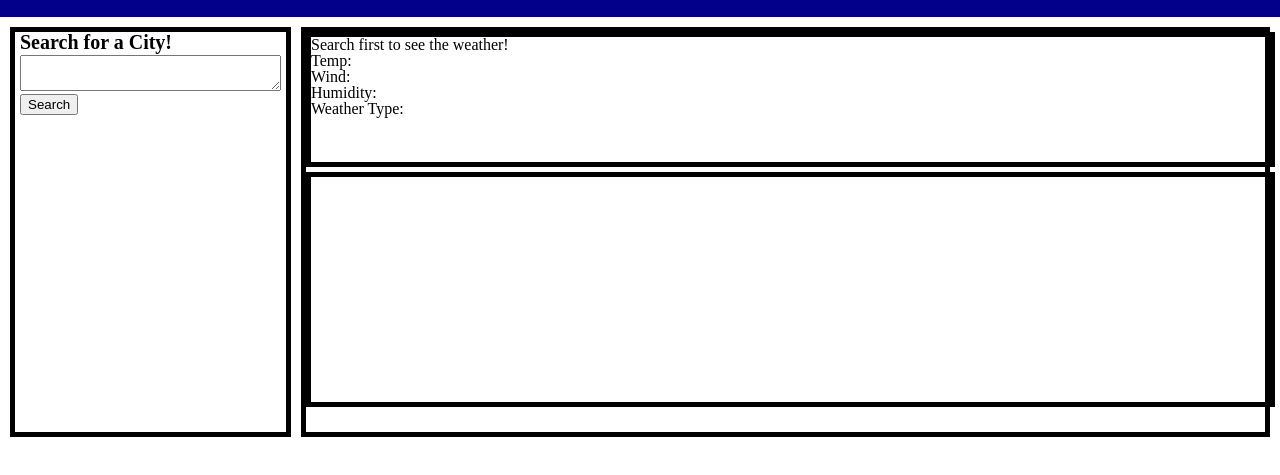
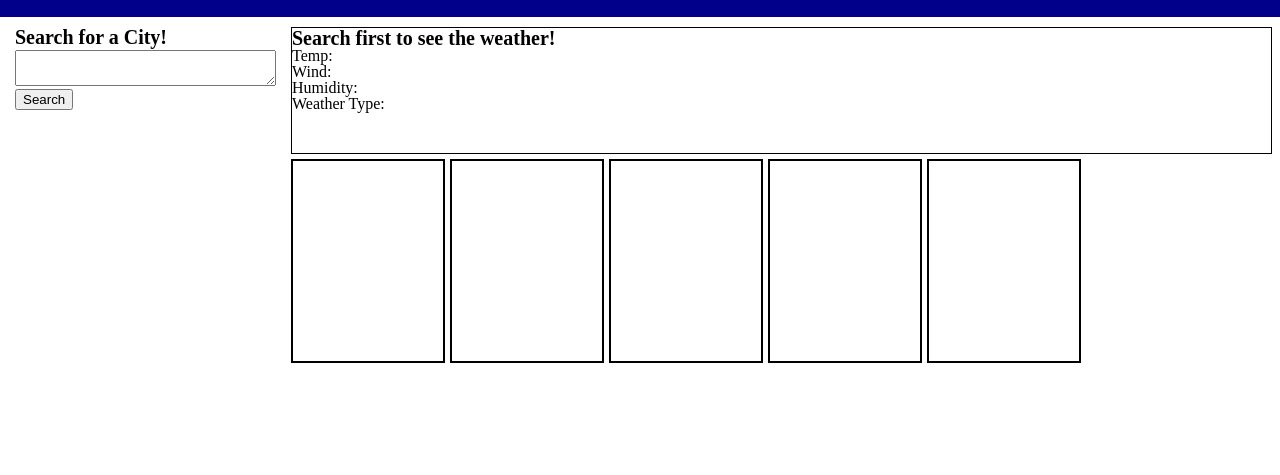
Before and after one commit to mdw93/Weather-Dashboard, a plain HTML site: page index.html in a window 1280 px wide. Shown: the part 83-558 px from the top of the page. Drawn offline with Linux system fonts and the light colour scheme.

Commit message:
Update style.css

```diff
--- a/assets/style.css
+++ b/assets/style.css
@@ -21,7 +21,6 @@
 .left {
     height: 400px;
     width: 300px;
-    border: black solid 5px;
     padding-left: 5px;
     margin-left: 10px;
     margin-right: 10px;
@@ -34,16 +33,16 @@
     margin-bottom: 3px;
 }
 
+
 .right {
     height: 400px;
     width: 100%;
-    border: black solid 5px;
     margin-right: 10px;
 }
 
 #top {
     width: 100%;
-    border: black solid 5px;
+    border: black solid 1.5px;
     height: 125px;
     margin-bottom: 5px;
     margin-right: 10px;
@@ -52,6 +51,17 @@
 #bottom {
     height: 225px;
     width: 100%;
-    border: black solid 5px;
     margin-right: 10px;
 }
+
+#myCity {
+    font-weight: bold;
+    font-size: 20px;
+}
+
+.card {
+    height: 200px;
+    width: 150px;
+    border: solid black 2px;
+    margin-right: 5px;
+}
```
